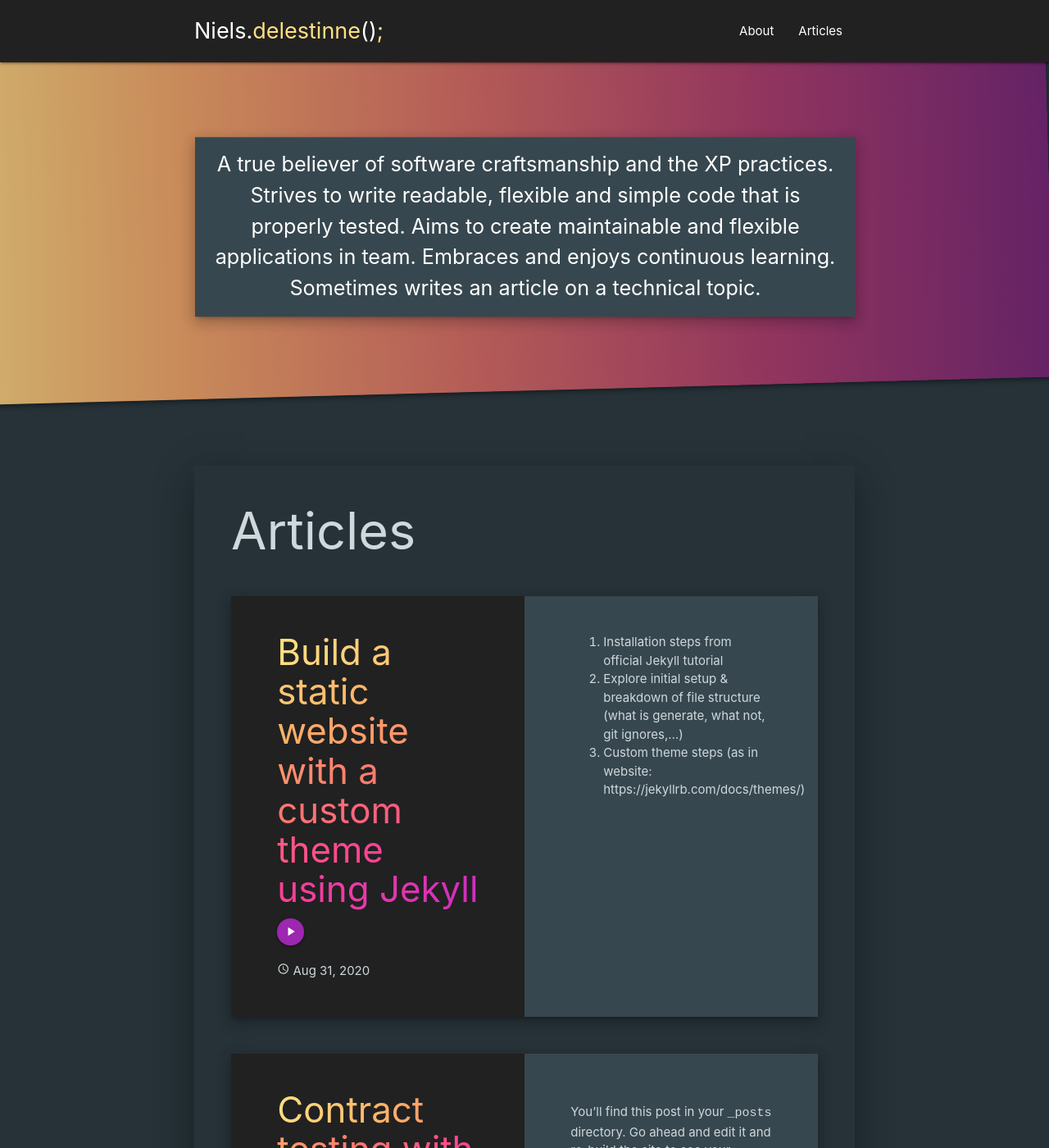
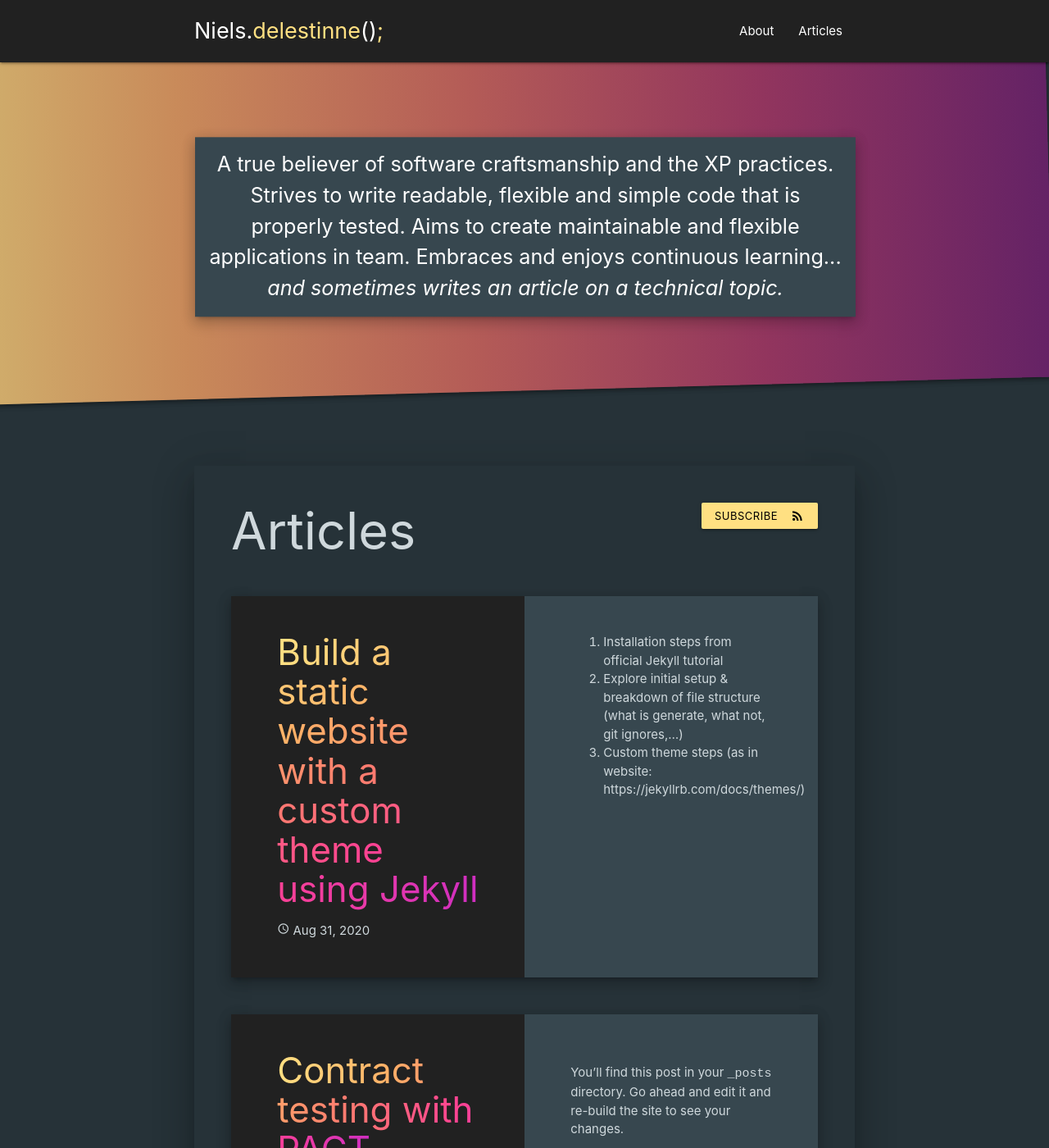
Before and after one commit to nielsdelestinne/niedel.be, a Jekyll site: the page built from index.markdown, in a window 1280 px wide and 1400 px high. Shown: the whole window at 82% size. Built offline with Jekyll 4.4.1, drawn with Linux system fonts in a browser that asks for light colours; some of the changed text lies outside the part shown.

Commit message:
Tweaking home page & css

```diff
--- a/_layouts/home.html
+++ b/_layouts/home.html
@@ -9,8 +9,8 @@ layout: default
           <p class="flow-text">
             <span class="highlight">A true believer of software craftsmanship and the XP practices.
               Strives to write readable, flexible and simple code that is properly tested.
-              Aims to create maintainable and flexible applications in team. Embraces and enjoys continuous learning.
-              Sometimes writes an article on a technical topic.
+              Aims to create maintainable and flexible applications in team. Embraces and enjoys continuous learning...
+              <i>and sometimes writes an article on a technical topic.</i>
             </span>
           </p>
         </div>
@@ -24,6 +24,7 @@ layout: default
     <div class="home">
 
       {%- if page.title -%}
+        <span class="float-right"><a href="{{ '/feed.xml' | relative_url }}" class="waves-effect waves-light btn-small black-text"><i class="material-icons right">rss_feed</i>Subscribe</a></span>
         <h1 class="page-heading">{{ page.title }}</h1>
       {%- endif -%}
 
@@ -40,8 +41,6 @@ layout: default
                     <a class="post-link" href="{{ post.url | relative_url }}">
                       {{ post.title | escape }}
                     </a>
-                    <a href="{{ post.url | relative_url }}"
-                       class="btn-floating btn-small waves-effect waves-light purple"><i class="material-icons white-text">play_arrow</i></a>
                   </h3>
                   <i class="tiny material-icons">access_time</i>
                   {%- assign date_format = site.minima.date_format | default: "%b %-d, %Y" -%}
@@ -60,7 +59,6 @@ layout: default
           {%- endfor -%}
         </ul>
 
-        <p class="rss-subscribe">subscribe <a href="{{ "/feed.xml" | relative_url }}">via RSS</a></p>
       {%- endif -%}
 
     </div>
--- a/_sass/materialize-components/_variables.scss
+++ b/_sass/materialize-components/_variables.scss
@@ -38,7 +38,7 @@ $primary-color: color("grey", "darken-4") !default;
 $primary-color-light: lighten($primary-color, 15%) !default;
 $primary-color-dark: darken($primary-color, 15%) !default;
 
-$secondary-color: color("deep-purple", "accent-2") !default;
+$secondary-color: color("amber", "lighten-3") !default;
 $success-color: color("green", "base") !default;
 $error-color: color("red", "base") !default;
 $link-color: color("amber", "lighten-3") !default;
--- a/_sass/niedel.scss
+++ b/_sass/niedel.scss
@@ -12,6 +12,11 @@ main {
 
 .brand-logo {
   font-size: 1.8rem !important;
+}
+
+.float-right {
+  float: right;
+  position: relative;
 }
 
 .content-wrapper {
@@ -43,7 +48,7 @@ main {
 }
 
 .post-link:hover {
-  background: linear-gradient(to left, #ffe082, #ffb167, #ff7a70, #ff4392, #cf2ec1);
+  background: linear-gradient(to left, #ffe082, #ffe082);
   -webkit-background-clip: text;
   -webkit-text-fill-color: transparent;
 }
```
